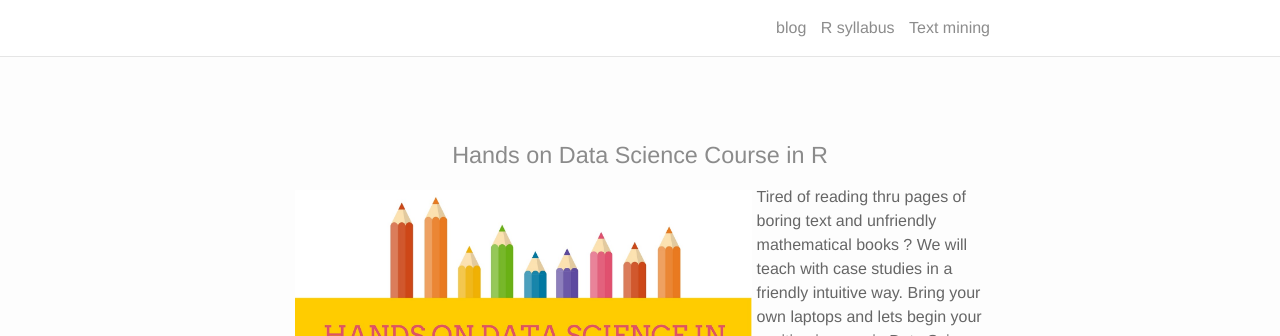
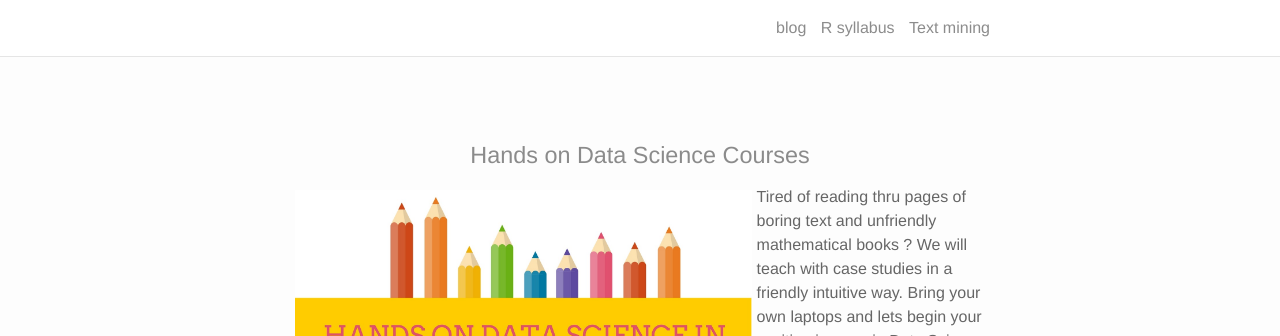
Before and after one commit to machinelearningfun/machinelearningfun.github.io, a Jekyll site: the page built from index.html, in a window 1280 px wide. Shown: the top 336 px of the page. Built offline with Jekyll 4.4.1, drawn with Linux system fonts in a browser that asks for light colours; nearby versions of some CDN libraries; the list of posts is cut into pages by our own code.

Commit message:
Front Page changed

```diff
--- a/index.html
+++ b/index.html
@@ -3,7 +3,7 @@ layout: default
 ---
 
 <div class="header-bar">
-  <h3>Hands on Data Science Course in R</h3>
+  <h3>Hands on Data Science Courses</h3>
 </div>
 
 <div>
```
